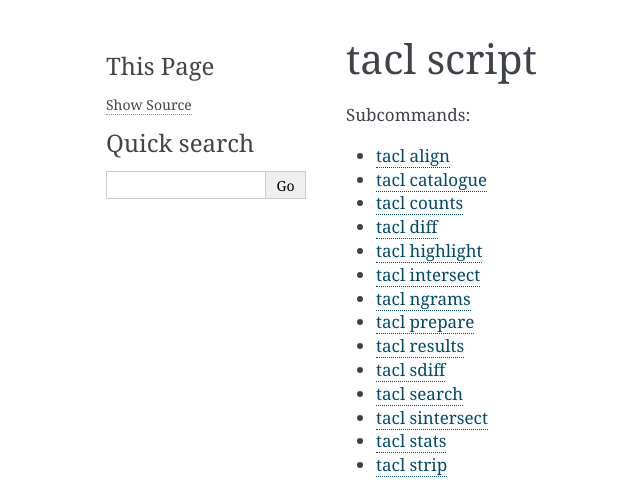
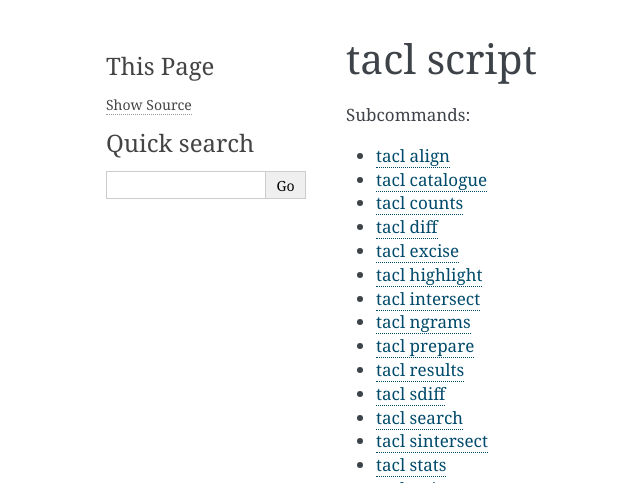
Before and after one commit to ajenhl/tacl, a Sphinx documentation site: the page built from docs/source/scripts/tacl.rst, in a window 1280 px wide, cut to the strip 0-483 px from the top of the page. Shown: the whole strip, without its empty margins (74-714 px from the left). Built offline with Sphinx 7.4.7, drawn with Linux system fonts in a browser that asks for light colours.

Commit message:
Added script help docs for tacl excise.

```diff
--- /dev/null
+++ b/docs/source/scripts/tacl-excise.rst
@@ -0,0 +1,4 @@
+tacl excise
+===========
+
+.. program-output:: tacl excise -h
--- a/docs/source/scripts/tacl.rst
+++ b/docs/source/scripts/tacl.rst
@@ -10,6 +10,7 @@ Subcommands:
    tacl-catalogue
    tacl-counts
    tacl-diff
+   tacl-excise
    tacl-highlight
    tacl-intersect
    tacl-ngrams
```
